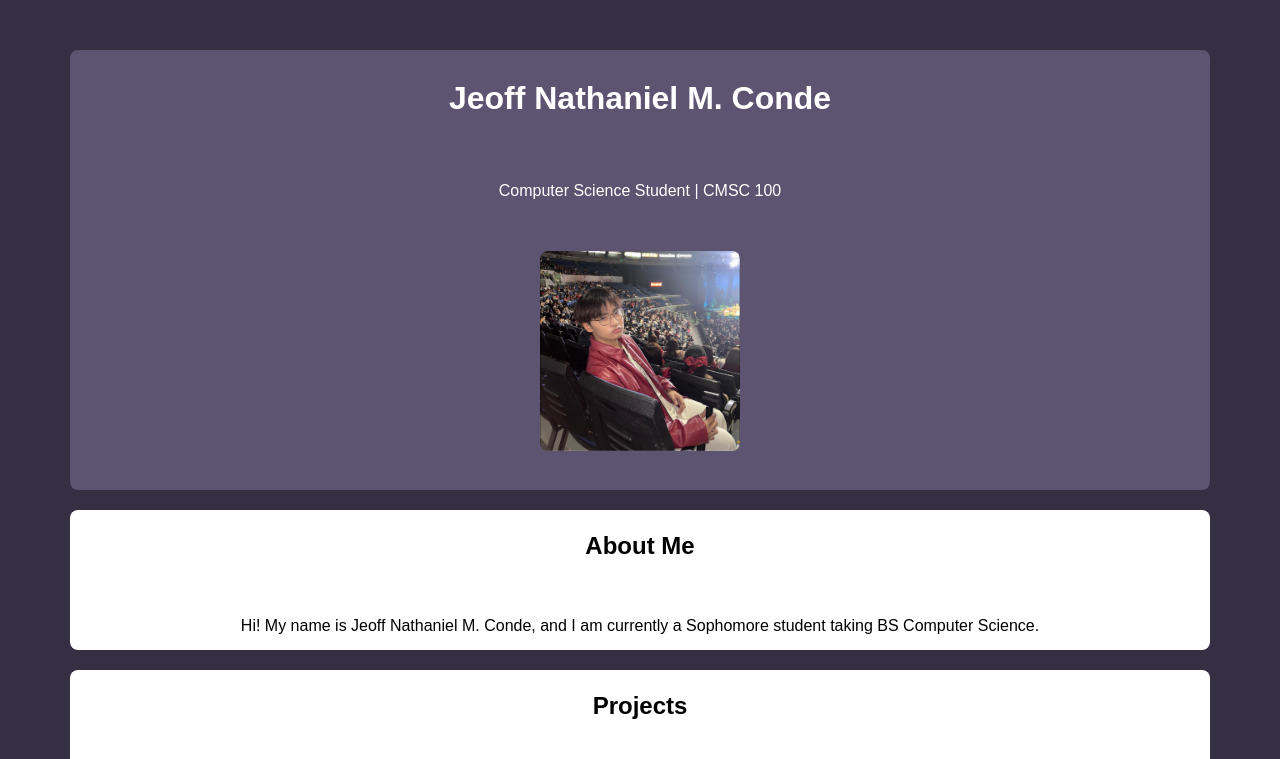
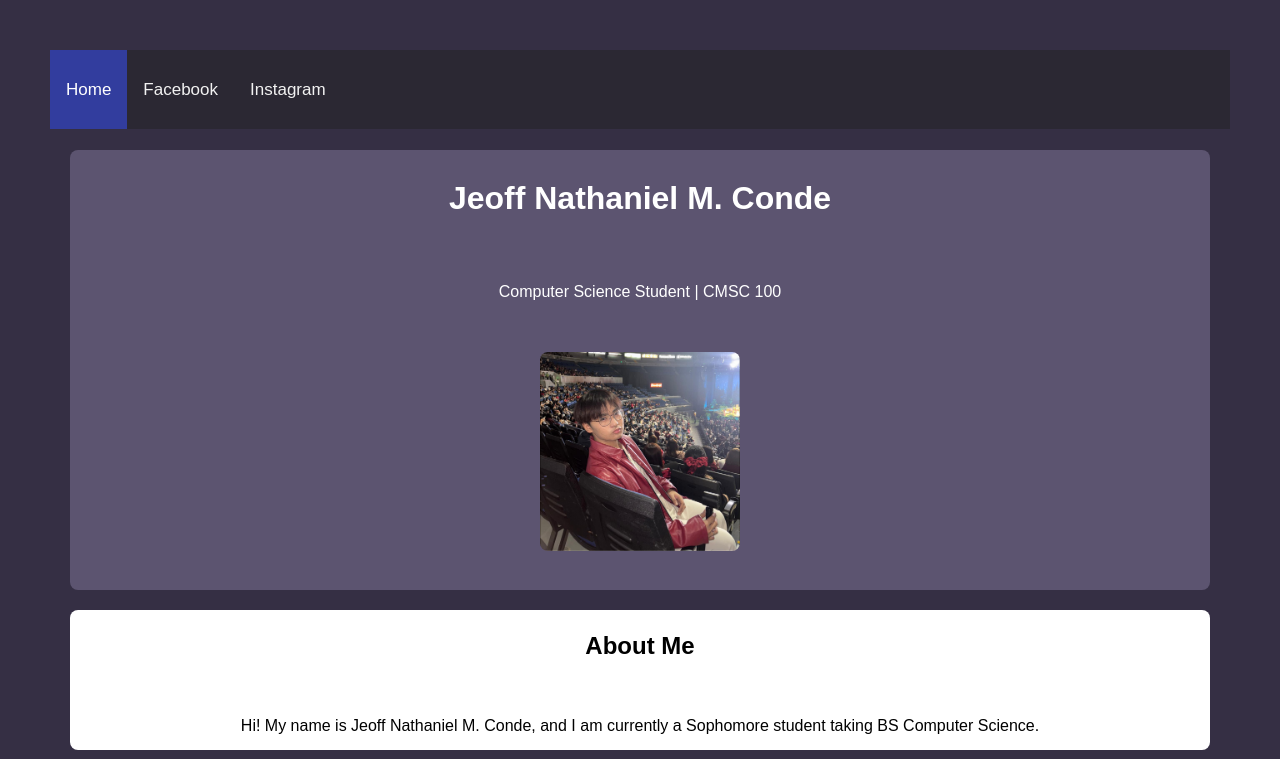
Before and after one commit to CMSC-100-2S24-25-C3L/exer-02-html-and-css-jeoffcnd, a plain HTML site: page Conde100ex02.html in a window 1280 px wide. Shown: the top 759 px of the page. Drawn offline with Linux system fonts and the light colour scheme.

Commit message:
chore: Fixed and added all specifications

```diff
--- a/Conde100ex02.css
+++ b/Conde100ex02.css
@@ -58,7 +58,7 @@ footer {
     margin: 20px;
     background: #5C5470;
     border-radius: 8px;
-    line-height: 3;
+    line-height: 1.5;
 }
 
 
@@ -110,3 +110,31 @@ img {
 
 
 }
+
+
+.topnav {
+  background-color: #2b2833;
+  overflow: hidden;
+}
+
+/* Style the links inside the navigation bar */
+.topnav a {
+  float: left;
+  color: #f2f2f2;
+  text-align: center;
+  padding: 14px 16px;
+  text-decoration: none;
+  font-size: 17px;
+}
+
+/* Change the color of links on hover */
+.topnav a:hover {
+  background-color: #ddd;
+  color: rgb(146, 119, 243);
+}
+
+/* Add a color to the active/current link */
+.topnav a.active {
+  background-color: #323d9e;
+  color: white;
+}
--- a/Conde100ex02.html
+++ b/Conde100ex02.html
@@ -1,6 +1,16 @@
 <!DOCTYPE html>
 
 <html>
+
+<!--https://www.w3schools.com/howto/howto_js_topnav.asp-->
+ <div class="topnav">
+  <a class="active" href="#home">Home</a>
+
+  <a href="https://www.facebook.com/jeoffnathaniel.conde/">Facebook</a>
+  <a href="#https://www.instagram.com/jeoffcnd/?next=%2F">Instagram</a>
+</div>
+
+
 
 <head>
 
```
